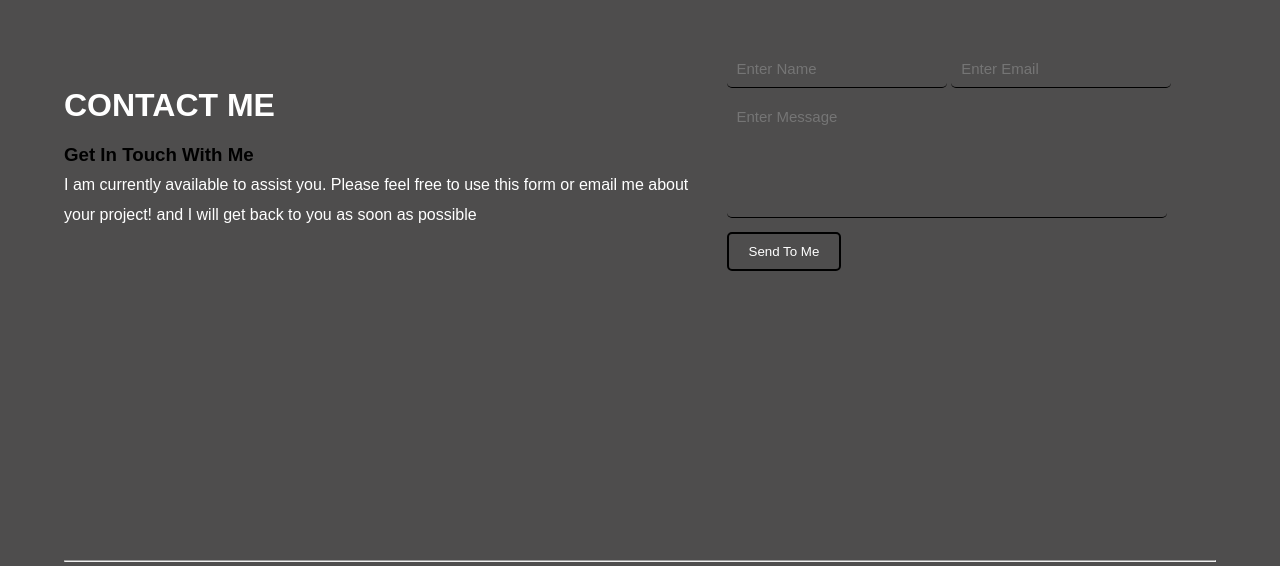
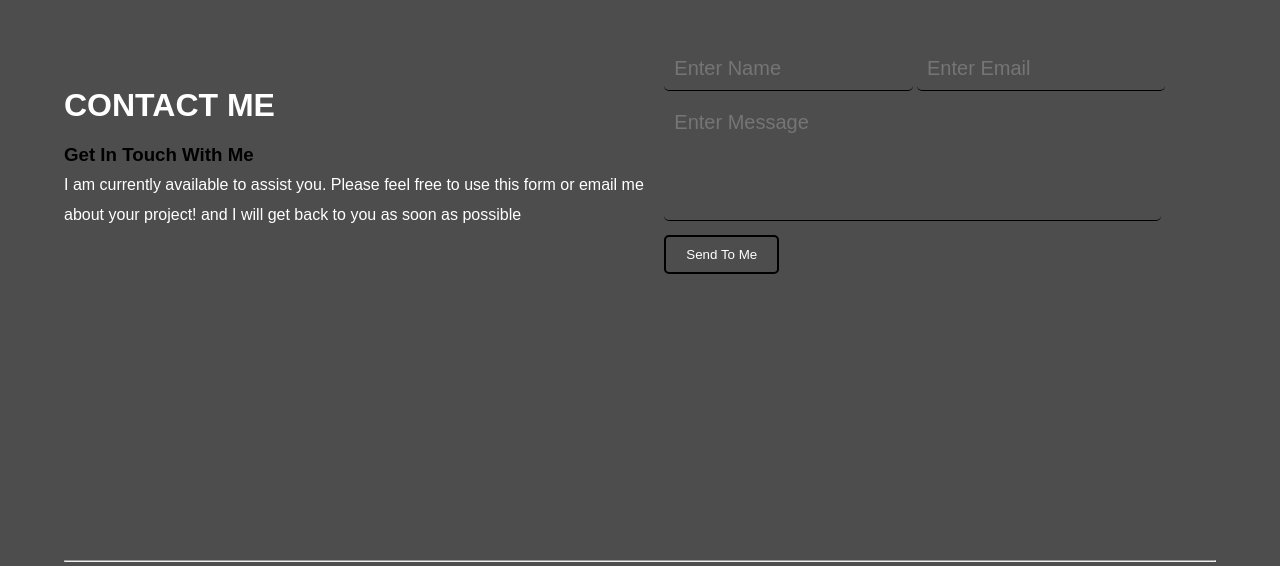
Before and after one commit to ABIODUNTHEKING/PORTFOLIO, a plain HTML site: page index.html in a window 1280 px wide. Shown: the part 2247-2813 px from the top of the page. Drawn offline with Linux system fonts and the light colour scheme; a web font is replaced by a local one.

Commit message:
NOT DONE

```diff
--- a/style.css
+++ b/style.css
@@ -12,7 +12,6 @@
 body{
     background-color: rgba(2, 0, 0, 0.699);
     margin: 0 5%;
-    overflow: hidden;
 }
 
 h2{
@@ -272,11 +271,11 @@ form input{
     display: inline-block;
     background-color: transparent;
     color: white;
-    font-size: 15px;
+    font-size: 20px;
 }
 
 textarea{
-    font-size: 15px;
+    font-size: 20px;
     width: 90%;
     height: 120px;
     border: 0;
@@ -396,7 +395,7 @@ textarea{
     }
     .intro img{
         width: 15rem;
-        margin-left: -30px;
+
     }
 
 }
```
